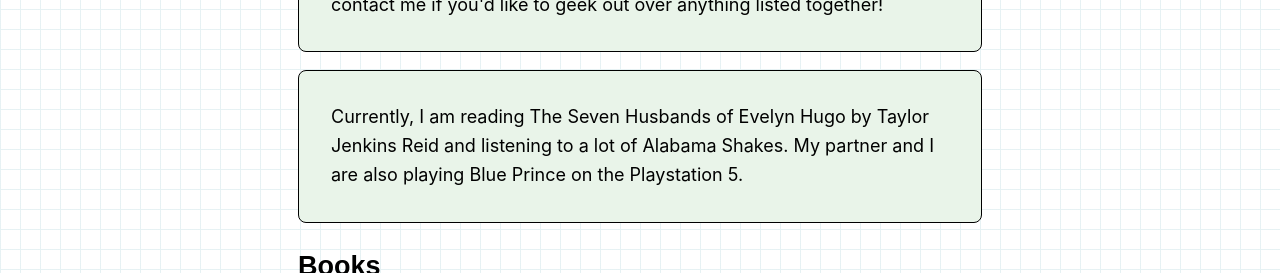
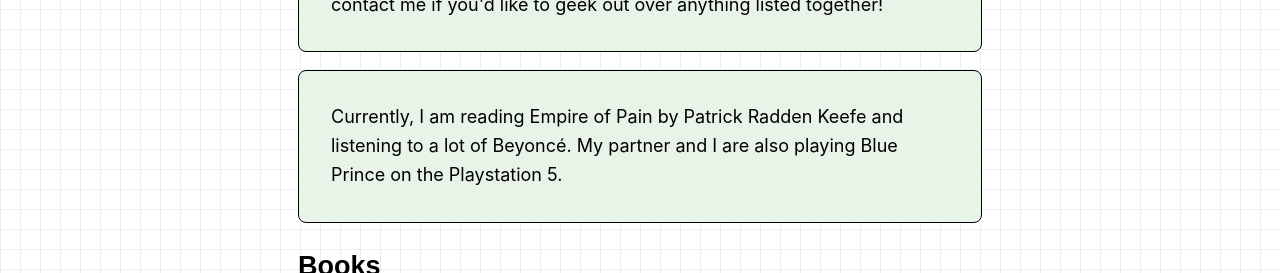
Before and after one commit to iamrita/personalwebsite, a Next.js app: page /posts/about in a window 1280 px wide. Shown: the part 251-524 px from the top of the page. Built offline with nearby package versions, Linux system fonts and the light colour scheme; a web font is replaced by a local one.

Commit message:
updating book

```diff
--- a/pages/posts/about.js
+++ b/pages/posts/about.js
@@ -37,8 +37,7 @@ export default function About() {
             contact me if you'd like to geek out over anything listed together!
           </p>
           <p>
-            Currently, I am reading The Seven Husbands of Evelyn Hugo by Taylor
-            Jenkins Reid and listening to a lot of Alabama Shakes. My partner
+            Currently, I am reading Empire of Pain by Patrick Radden Keefe and listening to a lot of Beyoncé. My partner
             and I are also playing Blue Prince on the Playstation 5.
           </p>
           <h1 className={headerFont.className}>Books</h1>
```
